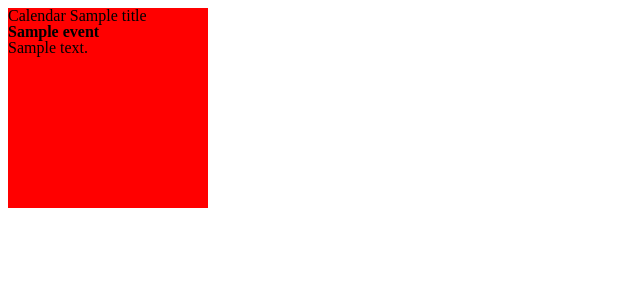
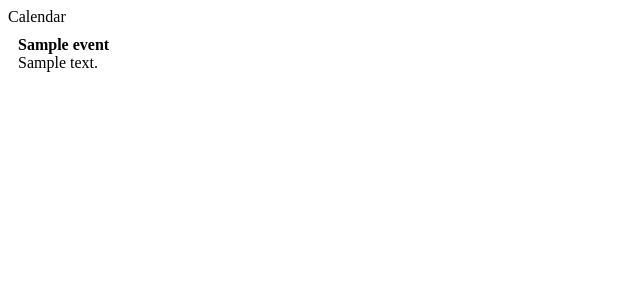
Before and after one commit to PHPhackathon/launchboard, a PHP site: template fuel/app/modules/calendar/views/calendar.php in a window 1280 px wide. Shown: the top 300 px of the page, without its empty margins (0-640 px from the left). Run offline with PHP 8.4, Linux system fonts and the light colour scheme; the template is opened without the code that fills it: most values are stand-ins (such as "Sample title", 1, 10 or a date in 2020).

Commit message:
ui improvements

```diff
--- a/fuel/app/modules/calendar/views/calendar.php
+++ b/fuel/app/modules/calendar/views/calendar.php
@@ -1,13 +1,14 @@
 <!-- STYLE -->
 <style>
-    #module_calendar { display: table-cell; font-size:100%; line-height: 100%; width: 200px; height: 200px; text-align: left; background: red; }
-    #module_calendar .title { font-weight: bold;}
+    #module_calendar { font-size:100%; line-height: 100%; text-align: left; line-height: 18px; }
+    #module_calendar .title { font-weight: bold; display: block; margin: 10px 0 0 10px; }
+    #module_calendar .summary { padding-left: 10px; }
 </style>
 <!-- /STYLE -->
 
 <!-- CODE -->
-<div id='module_calendar' class='h_two w_one'>
-    <span class="heading">Calendar <?php echo $title; ?></span>
+<div id='module_calendar' class='h_one w_one'>
+    <span class="heading">Calendar</span>
     <?php
     foreach($events as $event){
         echo "<div class='event'>";
--- a/fuel/app/modules/dilbert/views/dilbert.php
+++ b/fuel/app/modules/dilbert/views/dilbert.php
@@ -1,7 +1,7 @@
 <!-- STYLE -->
 <style>
-    #module_dilbert { display: table-cell; vertical-align: middle; font-size:100%; line-height: 100%; font-size:150px; text-align: center; overflow: hidden; }
-    #module_dilbert img { margin-top: 20px; }
+    #module_dilbert { vertical-align: middle; font-size:100%; line-height: 100%; font-size:150px; text-align: center; overflow: hidden; }
+    #module_dilbert img { margin-top: 10px; }
 </style>
 <!-- /STYLE -->
 
```
Also changed, not shown: public/assets/js/script.js.
